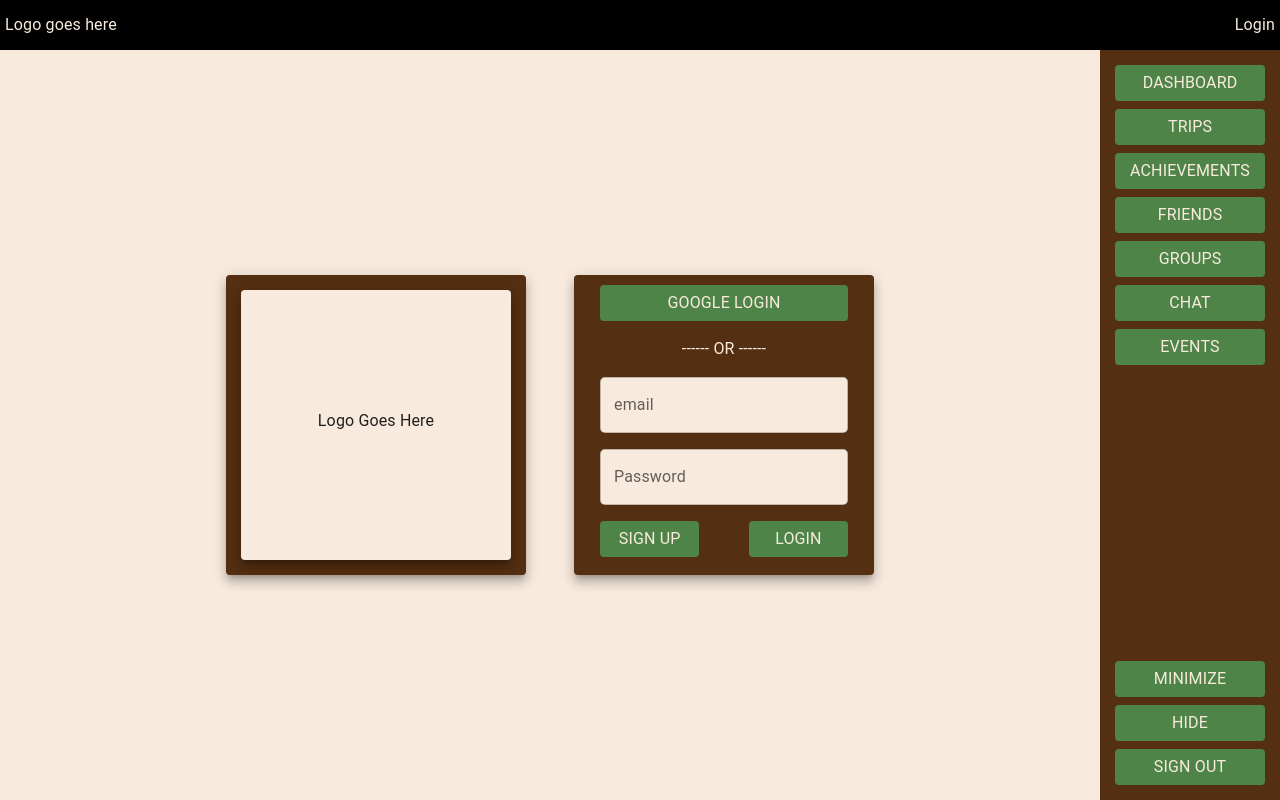
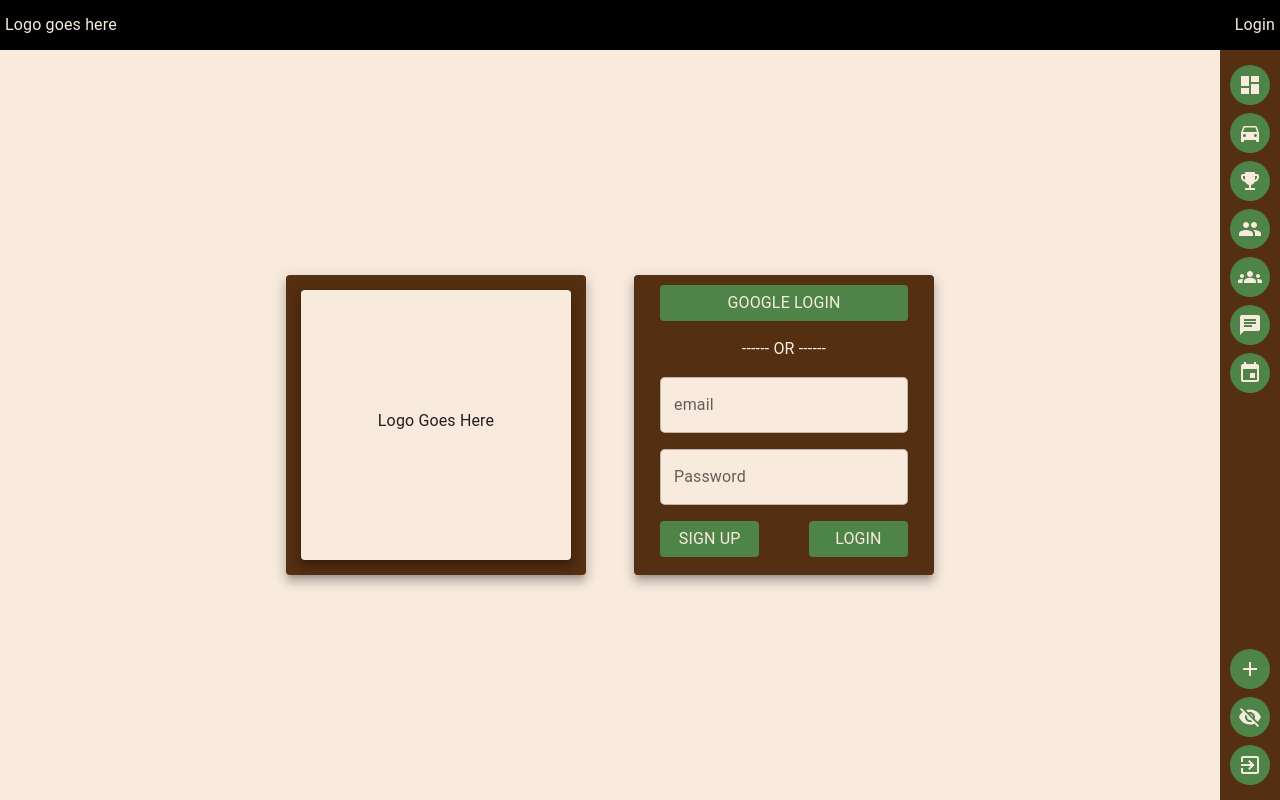
Before and after one commit to toveson/web-VNTR, a Next.js app: page /login in a window 1280 px wide. Built offline with nearby package versions, Linux system fonts and the light colour scheme.

Commit message:
made mini side bar the default

```diff
--- a/app/components/SideNav.tsx
+++ b/app/components/SideNav.tsx
@@ -26,7 +26,7 @@ export default function SideNav() {
     .replace("/", "")
     .replace(/^\w/, (c) => c.toUpperCase());
 
-  const [isMini, setIsMini] = useState(false);
+  const [isMini, setIsMini] = useState(true);
 
   useEffect(() => {
     setCurrentPage(modifiedPathName);
```
